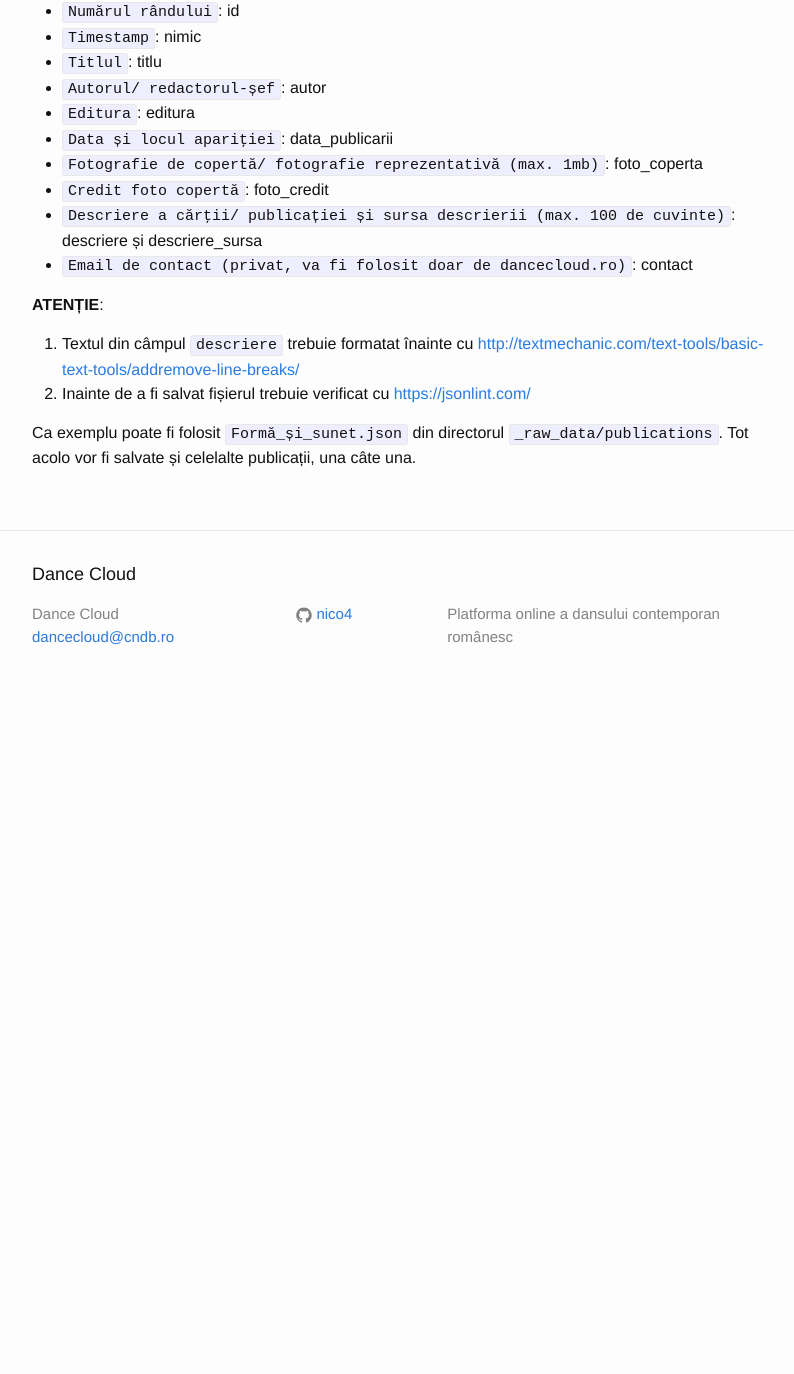
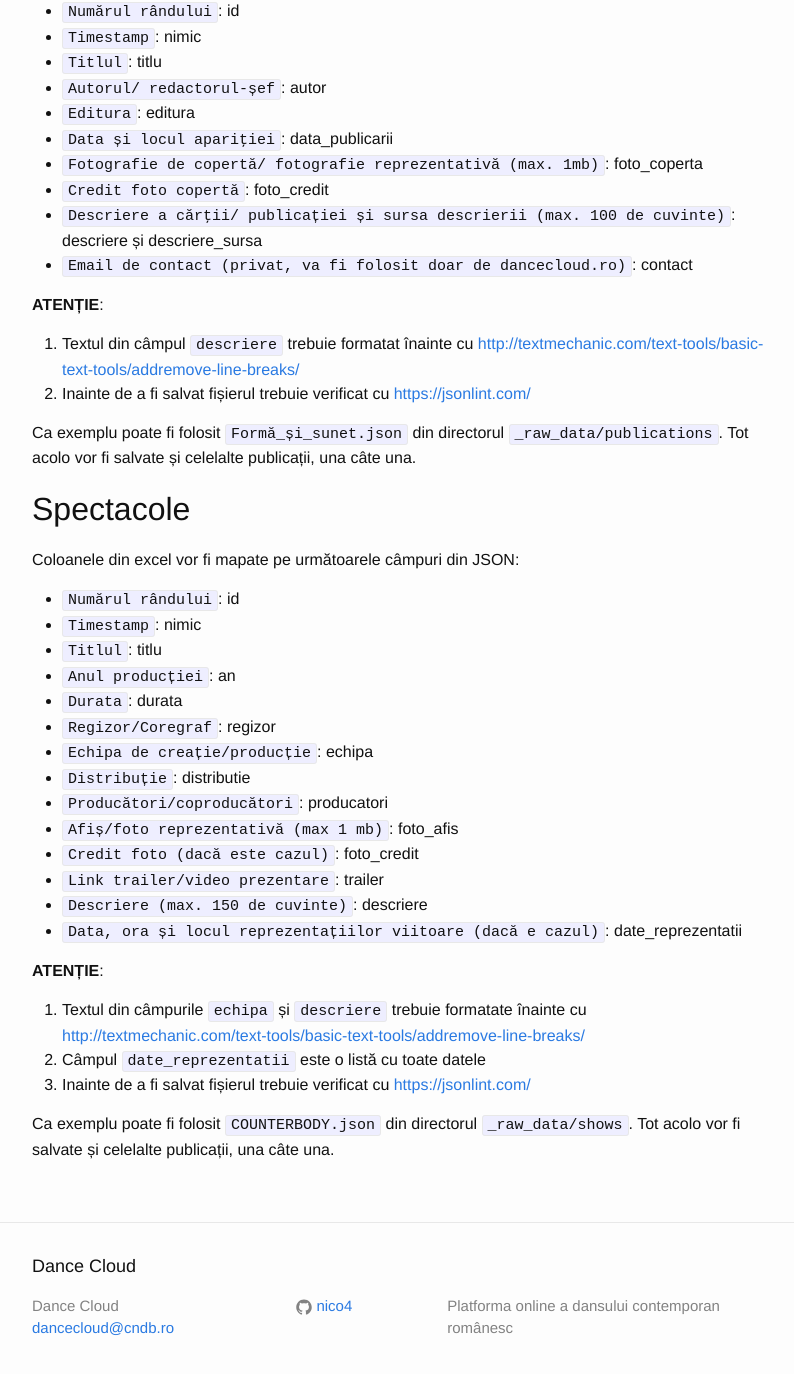
Before and after one commit to the-human-interface/dance-cloud, a Jekyll site: the page built from INSTRUCTIONS.md, in a window 1280 px wide and 1400 px high, scrolled down 1671 px. Shown: the top 1374 px of the window, without its empty margins (238-1032 px from the left). Built offline with Jekyll 4.4.1, drawn with Linux system fonts in a browser that asks for light colours; our own code applies the rules of GitHub Pages for plain Markdown files; before the commit the page ends 2379 px from its top, so only the background shows below that.

Commit message:
add shows

```diff
--- a/INSTRUCTIONS.md
+++ b/INSTRUCTIONS.md
@@ -68,3 +68,30 @@
 1. Inainte de a fi salvat fișierul trebuie verificat cu <https://jsonlint.com/>
 
 Ca exemplu poate fi folosit `Formă_și_sunet.json` din directorul `_raw_data/publications`. Tot acolo vor fi salvate și celelalte publicații, una câte una.
+
+## Spectacole
+
+Coloanele din excel vor fi mapate pe următoarele câmpuri din JSON:
+
+* `Numărul rândului`: id
+* `Timestamp`: nimic
+* `Titlul`: titlu
+* `Anul producției`: an
+* `Durata`: durata
+* `Regizor/Coregraf`: regizor
+* `Echipa de creație/producție`: echipa
+* `Distribuție`: distributie
+* `Producători/coproducători`: producatori
+* `Afiș/foto reprezentativă (max 1 mb)`: foto_afis
+* `Credit foto (dacă este cazul)`: foto_credit
+* `Link trailer/video prezentare`: trailer
+* `Descriere (max. 150 de cuvinte)`: descriere
+* `Data, ora și locul reprezentațiilor viitoare (dacă e cazul)`: date_reprezentatii
+
+**ATENȚIE**:
+
+1. Textul din câmpurile `echipa` și `descriere` trebuie formatate înainte cu <http://textmechanic.com/text-tools/basic-text-tools/addremove-line-breaks/>
+1. Câmpul `date_reprezentatii` este o listă cu toate datele
+1. Inainte de a fi salvat fișierul trebuie verificat cu <https://jsonlint.com/>
+
+Ca exemplu poate fi folosit `COUNTERBODY.json` din directorul `_raw_data/shows`. Tot acolo vor fi salvate și celelalte publicații, una câte una.
--- a/_data/artists.json
+++ b/_data/artists.json
@@ -1,5 +1,6 @@
 [
     {
+        "id": "4",
         "nume": "Alex Călin",
         "sectiune": ["coregrafi, dansatori, profesori"],
         "social-media": [
--- a/_data/festivals.json
+++ b/_data/festivals.json
@@ -1,5 +1,6 @@
 [
     {
+        "id": "1",
         "titlu": "Festivalul: Întâlnirea Ansamblurilor Profesioniste Maghiare de Dans Popular din Ardeal, ediţia a VIII-a / 4-7. octombrie 2012",
         "website": [
             "http://ehtet.szigligeti.ro/"
```
Also changed, not shown: _data/shows.json (added, +22 -0 lines), _raw_data/shows/COUNTERBODY.json (added, +20 -0 lines).
